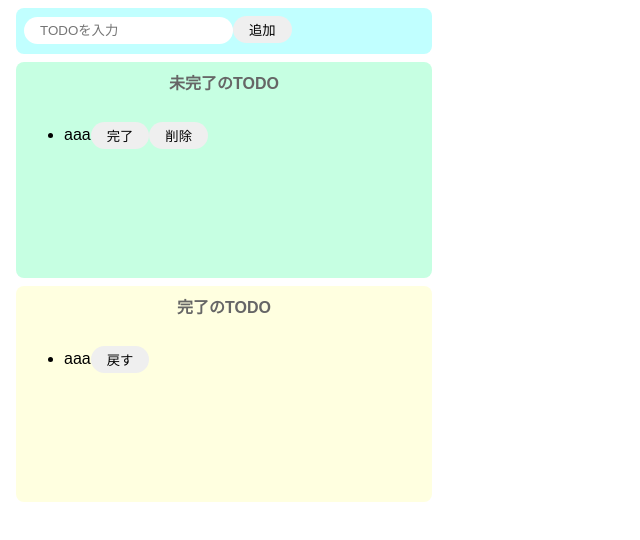
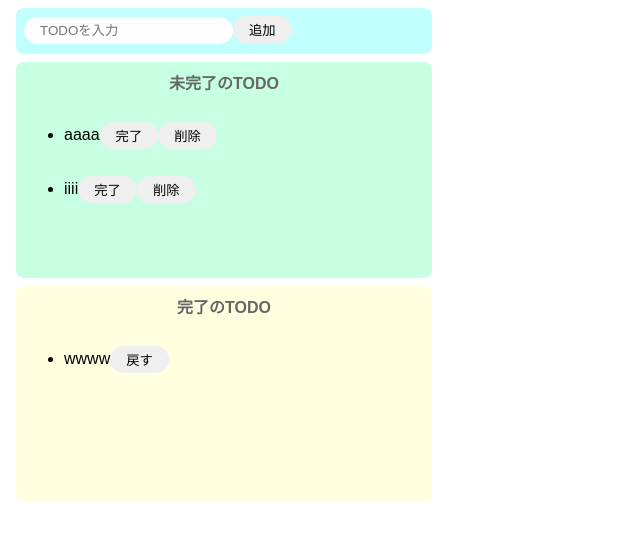
Before and after one commit to takumi3110/react-todo, a React (Create React App) app: page / in a window 1280 px wide. Shown: the top 540 px of the page, without its empty margins (0-640 px from the left). Built offline with nearby package versions, Linux system fonts and the light colour scheme.

Commit message:
state追加

```diff
--- a/src/App.jsx
+++ b/src/App.jsx
@@ -1,7 +1,9 @@
-import React from "react";
+import React, { useState } from "react";
 import "./styles.css";
 
 export const App = () => {
+  const [incompleteTodos, setIncomopleteTodos] = useState(["aaaa", "iiii"]);
+  const [completeTodos, setCompleteTodos] = useState(["wwww"]);
   return (
     <>
       <div className="input-area">
@@ -11,24 +13,32 @@ export const App = () => {
       <div className="incomplete-area">
         <p className="title">未完了のTODO</p>
         <ul>
-          <li>
+          {incompleteTodos.map((todo) => {
+            return (
+              <li key={todo}>
                 <div className="list-row">
-              <p>aaa</p>
+                  <p>{todo}</p>
                   <button>完了</button>
                   <button>削除</button>
                 </div>
               </li>
+            );
+          })}
         </ul>
       </div>
       <div className="complete-area">
         <p className="title">完了のTODO</p>
         <ul>
-          <li>
+          {completeTodos.map((todo) => {
+            return (
+              <li key={todo}>
                 <div className="list-row">
-              <p>aaa</p>
+                  <p>{todo}</p>
                   <button>戻す</button>
                 </div>
               </li>
+            );
+          })}
         </ul>
       </div>
     </>
--- a/src/index.js
+++ b/src/index.js
@@ -1,16 +1,17 @@
-// import { StrictMode } from "react";
-// import { createRoot } from "react-dom/client";
+import { StrictMode } from "react";
+import { createRoot } from "react-dom/client";
 import React from "react";
-import ReactDom from "react-dom";
+// import ReactDom from "react-dom";
 
 import { App } from "./App";
 
-// const rootElement = document.getElementById("root");
-// const root = createRoot(rootElement);
+const rootElement = document.getElementById("root");
+const root = createRoot(rootElement);
 
-// root.render(
-//   <StrictMode>
-//     <App />
-//   </StrictMode>
-// );
-ReactDom.render(<App />, document.querySelector("#root"));
+root.render(
+  <StrictMode>
+    <App />
+  </StrictMode>
+);
+
+// ReactDom.render(<App />, document.querySelector("#root"));
```
Lines whose indentation alone changed are shown as unchanged.
